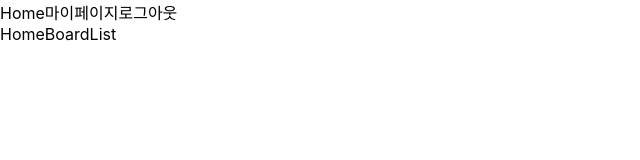
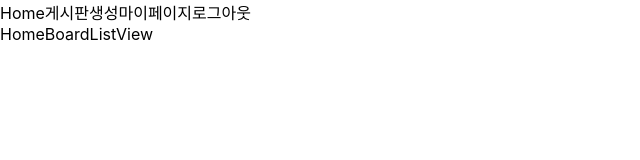
Before and after one commit to lunaticscode/test1-board-front, a Next.js app: page /home in a window 1280 px wide. Shown: the top 160 px of the page, without its empty margins (0-640 px from the left). Built offline with nearby package versions, Linux system fonts and the light colour scheme; no server answers.

Commit message:
[1218] 게시판 생성 ViewModel/View 파일 생성

```diff
--- a/src/hook/useFetch.ts
+++ b/src/hook/useFetch.ts
@@ -1,4 +1,10 @@
-import React, {useEffect, useState} from 'react';
+import {useEffect, useState} from 'react';
+
+export interface useFetchResultType {
+    data: Promise<Object>;
+    loading: boolean;
+    error: null | string;
+}
 
 const useFetch = (path, option) => {
     const [data, setData] = useState(null);
@@ -13,7 +19,8 @@ const useFetch = (path, option) => {
             const result = await fetch(`${process.env.API_URL}/${path}`, {
                 ...option,
                 headers: {"Content-Type": "application/json"}
-            }).then( res => res.json() );
+            })
+            .then( res => res.json() )
             console.log(result);
             setData(result);
         }
--- a/src/page/_home/HomeViewModel.tsx
+++ b/src/page/_home/HomeViewModel.tsx
@@ -1,10 +1,10 @@
 import React, {useEffect, useState, useMemo} from 'react';
-import HomeBoardList from "./view/HomeBoardList";
+import HomeBoardListView from "./view/HomeBoardListView";
 import useFetch from "../../hook/useFetch";
 import {API_PATH} from "../../api-const";
 
 const HomeViewModel:React.FC = () => {
-    const {data, loading, error} = useFetch(API_PATH.GET_ALL_BOARDS, {method: 'get'})
+    const allBoardsData = useFetch(API_PATH.GET_ALL_BOARDS, {method: 'get'})
 
     useEffect( () => {
         init();
@@ -13,10 +13,11 @@ const HomeViewModel:React.FC = () => {
     const init = () => {
         console.log('HomeViewModel init .... ');
     }
-
     return(
         <>
-            <HomeBoardList/>
+            <HomeBoardListView
+                allBoardsData={allBoardsData}
+            />
         </>
     )
 }
--- a/src/page/_home/view/HomeBoardList.tsx
+++ /dev/null
@@ -1,14 +0,0 @@
-import React, {useEffect, useState} from 'react';
-const HomeBoardList:React.FC = () => {
-    useEffect(() => {
-        console.log('Fetching boards data...');
-    }, [])
-    return (
-        <>
-            <div>
-            HomeBoardList
-            </div>
-        </>
-    )
-}
-export default HomeBoardList;
--- /dev/null
+++ b/src/page/_home/view/HomeBoardListView.tsx
@@ -0,0 +1,18 @@
+import React, {useEffect, useState} from 'react';
+import {useFetchResultType} from "../../../hook/useFetch";
+interface HomeBoardListViewProps {
+    allBoardsData: useFetchResultType;
+}
+const HomeBoardListView:React.FC<HomeBoardListViewProps> = ({ allBoardsData }) => {
+    useEffect(() => {
+        console.log('HomeBoardListView mounted');
+    }, [])
+    return (
+        <>
+            <div>
+            HomeBoardListView
+            </div>
+        </>
+    )
+}
+export default HomeBoardListView;
--- a/src/router/privateRouter.tsx
+++ b/src/router/privateRouter.tsx
@@ -3,6 +3,7 @@ import RouteValuesType from "./routeValuesType";
 import {useRouter} from "next/router";
 
 const routeValues: Array<RouteValuesType> = [
+    {label: "게시판생성", value: "/board"},
     {label: "마이페이지", value: "/mypage"},
     {label: "로그아웃", value: "/logout"}
 ]
```
Also changed, not shown: pages/board.tsx (added, +12 -0 lines), src/page/_board/BoardViewModel.tsx (added, +12 -0 lines), src/page/_board/view/BoardCreateView.tsx (added, +11 -0 lines).
